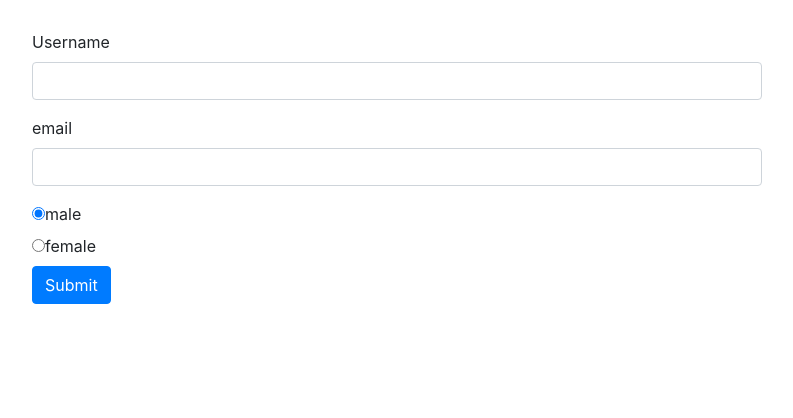
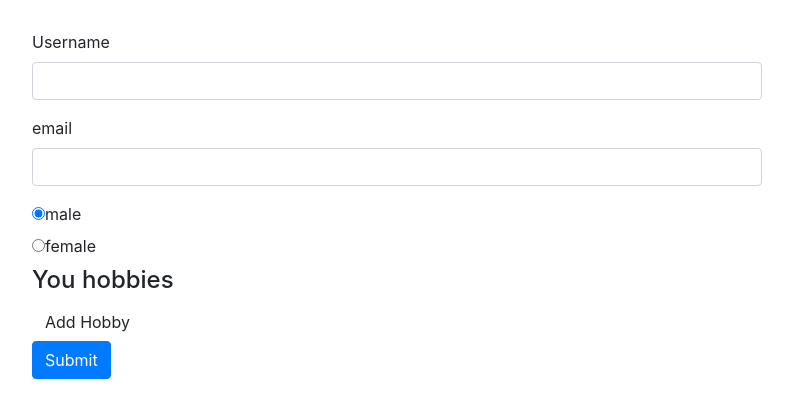
Before and after one commit to vadmou/angular-forms-reactive, an Angular app: page / in a window 1280 px wide. Shown: the top 418 px of the page, without its empty margins (53-846 px from the left). Built offline with nearby package versions, Linux system fonts and the light colour scheme.

Commit message:
arrays (FormArray)

```diff
--- a/src/app/app.component.html
+++ b/src/app/app.component.html
@@ -36,6 +36,17 @@
               [value]="gender">{{ gender }}
           </label>
         </div>
+        <div formArrayName="hobbies">
+          <h4>You hobbies</h4>
+          <button
+              class="btn btn-default"
+              type="button"
+              (click)="onAddHobby()">Add Hobby</button>
+          <div class="form-group"
+            *ngFor="let hobbyControl of signupForm.get('hobbies').controls; let i = index">
+            <input type="text" class="form-control" [formControlName]="i">
+          </div>
+        </div>
         <span
             *ngIf="!signupForm.valid && signupForm.touched"
             class="help-block">Please enter a valid data!</span>
--- a/src/app/app.component.ts
+++ b/src/app/app.component.ts
@@ -1,5 +1,5 @@
 import {Component, OnInit} from '@angular/core';
-import {FormControl, FormGroup, Validators} from '@angular/forms';
+import {FormArray, FormControl, FormGroup, Validators} from '@angular/forms';
 
 @Component({
   selector: 'app-root',
@@ -15,10 +15,15 @@
         'username': new FormControl(null, Validators.required),
         'email': new FormControl(null, [Validators.required, Validators.email])
       }),
-      'gender': new FormControl('male')
+      'gender': new FormControl('male'),
+      'hobbies': new FormArray([])
     });
   }
   onSubmit() {
     console.log(this.signupForm);
   }
+  onAddHobby() {
+    const control = new FormControl(null, Validators.required);
+    (<FormArray>this.signupForm.get('hobbies')).push(control);
+  }
 }
```
